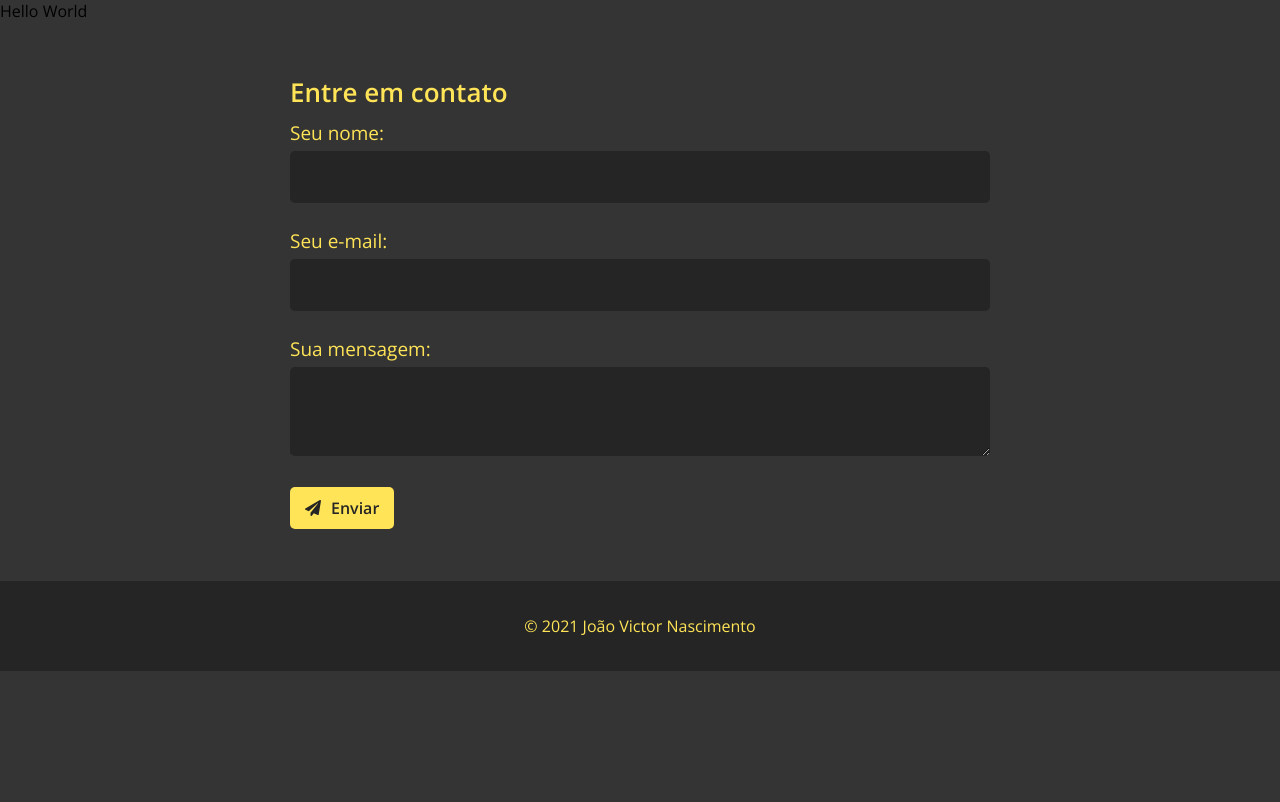
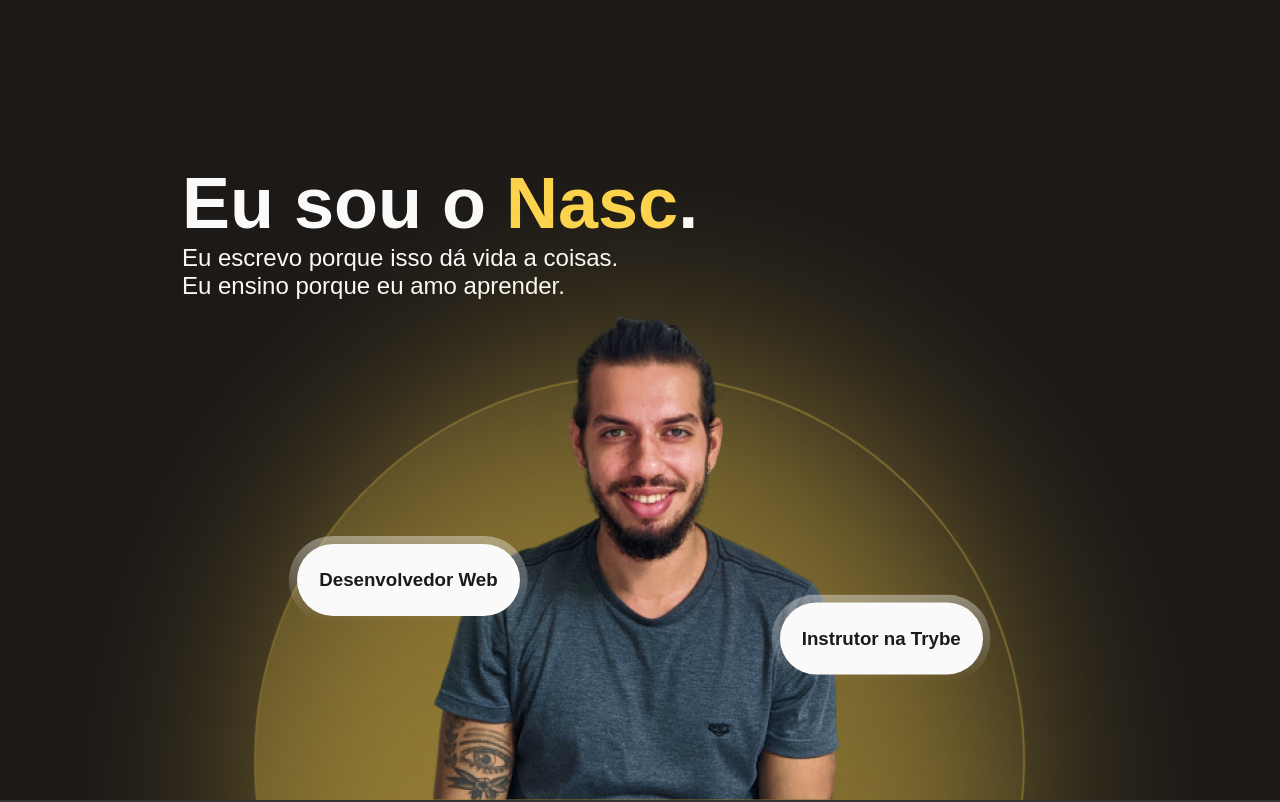
Before and after one commit to nascjoao/nascjoao.github.io, a Next.js app: page / in a window 1280 px wide. Shown: the top 802 px of the page. Built offline with nearby package versions, Linux system fonts and the light colour scheme.

Commit message:
feat: hero section

```diff
--- a/package.json
+++ b/package.json
@@ -12,6 +12,7 @@
     "lint": "next lint"
   },
   "dependencies": {
+    "@fontsource/inter": "^4.5.14",
     "dayjs": "^1.11.3",
     "emoji-picker-react": "^3.5.1",
     "next": "^12.2.0",
--- /dev/null
+++ b/src/components/Hero/Hero.module.css
@@ -0,0 +1,179 @@
+.container {
+  height: 100vh;
+  display: grid;
+  grid-template-rows: 1fr 1fr;
+  justify-items: center;
+  align-items: flex-end;
+  overflow: hidden;
+  padding: 0;
+  color: #FAFAFA;
+  background-color: #1C1917;
+  padding: 0 11.375rem;
+}
+
+.container h1 {
+  font-size: 4.5rem;
+}
+
+.container h1 span {
+  color: #FCD34D;
+}
+
+.container h2 {
+  font-size: 1.5rem;
+  font-weight: normal;
+}
+
+.container div:last-child {
+  position: relative;
+  display: flex;
+}
+
+.container div:first-child {
+  max-width: 57.375rem;
+  width: 100%;
+}
+
+.container div:last-child::before {
+  content: '';
+  width: 180%;
+  height: 180%;
+  background-color: #FCD34D;
+  position: absolute;
+  top: 100%;
+  left: 50%;
+  border-radius: 50%;
+  transform: translate(-50%, -50%);
+  filter: blur(100px);
+  z-index: 1;
+  opacity: 40%;
+}
+
+@keyframes spin {
+  0% {
+    rotate: 0;
+    opacity: 1;
+  } 50% {
+    opacity: .2;
+    rotate: 360deg;
+  } 100% {
+    rotate: 720deg;
+    opacity: 1;
+  }
+}
+
+.container div:last-child::after {
+  content: '';
+  width: 180%;
+  height: 154.2%;
+  background: linear-gradient(transparent, #FCD34D);
+  border: 2px solid #FCD34D;
+  animation: spin 10s infinite linear;
+  position: absolute;
+  top: 15%;
+  left: -40%;
+  border-radius: 50%;
+  z-index: 1;
+}
+
+.container div:last-child img {
+  z-index: 2;
+  display: block;
+  position: relative;
+  max-height: 31.25rem;
+  height: 100%;
+}
+
+@keyframes levitation {
+  from {
+    transform: translateY(0%);
+  } to {
+    transform: translateY(30%);
+  }
+}
+
+.container div:last-child h3 {
+  background-color: #FAFAFA;
+  color: #1C1917;
+  padding: 1.5625rem 1.375rem;
+  width: fit-content;
+  border-radius: 100px;
+  z-index: 2;
+  position: absolute;
+  top: 45%;
+  left: -30%;
+  animation: levitation 5s infinite alternate linear;
+}
+
+.container div:last-child h3 + h3 {
+  left: unset;
+  top: 60%;
+  right: -30%;
+  animation-direction: alternate-reverse;
+}
+
+.container div:last-child h3::before {
+  content: '';
+  width: calc(100% + 1rem);
+  height: calc(100% + 1rem);
+  background: linear-gradient(#FAFAFA, transparent);
+  position: absolute;
+  top: 50%;
+  left: 50%;
+  border-radius: 100px;
+  transform: translate(-50%, -50%);
+  z-index: -2;
+  opacity: 40%;
+}
+
+@media screen and (max-width: 890px) {
+  .container {
+    padding: 0 1.25rem;
+  }
+
+  .container div:first-child {
+    text-align: center;
+  }
+}
+
+@media screen and (max-width: 790px) {
+  .container div:last-child img {
+    max-height: 25rem;
+  }
+
+  .container div:last-child h3 {
+    font-size: .875rem;
+  }
+}
+
+@media screen and (max-width: 635px) {
+  .container div:last-child h3 {
+    left: -10%;
+  }
+
+  .container div:last-child h3 + h3 {
+    right: -10%;
+  }
+}
+
+@media screen and (max-width: 595px) {
+  .container h1 {
+    font-size: 2.5rem;
+  }
+
+  .container h2 {
+    font-size: 1rem;
+  }
+}
+
+@media screen and (max-width: 375px) {
+  .container div:last-child h3 {
+    top: 55%;
+    left: 0;
+  }
+
+  .container div:last-child h3 + h3 {
+    top: 70%;
+    right: 3%;
+  }
+}
--- /dev/null
+++ b/src/components/Hero/index.tsx
@@ -0,0 +1,20 @@
+import Image from "next/image";
+import nascImage from '../../assets/images/nasc.png';
+import styles from './Hero.module.css';
+
+export default function Hero() {
+  return (
+    <section className={styles.container}>
+      <div>
+        <h1>Eu sou o <span>Nasc</span>.</h1>
+        <h2>Eu escrevo porque isso dá vida a coisas.<br />
+      Eu ensino porque eu amo aprender.</h2>
+      </div>
+      <div>
+        <img src={nascImage.src} alt="João Nasc sorrindo" />
+        <h3>Desenvolvedor Web</h3>
+        <h3>Instrutor na Trybe</h3>
+      </div>
+    </section>
+  )
+}
--- a/src/pages/_app.tsx
+++ b/src/pages/_app.tsx
@@ -1,5 +1,6 @@
 import '../styles/style.css'
 import type { AppProps } from 'next/app'
+import '@fontsource/inter/variable-full.css'
 
 export default function MyApp({ Component, pageProps }: AppProps) {
   return (
--- a/src/pages/index.tsx
+++ b/src/pages/index.tsx
@@ -1,13 +1,11 @@
 import Head from 'next/head'
 import Form from '../components/Form'
+import Hero from '../components/Hero'
 
 export default function Home() {
   return (
     <>
     <Head>
-      <link rel="preconnect" href="https://fonts.googleapis.com" />
-      <link rel="preconnect" href="https://fonts.gstatic.com" crossOrigin="true" />
-      <link href="https://fonts.googleapis.com/css2?family=Open+Sans:wght@400;600&display=swap" rel="stylesheet" />
       <meta charSet="UTF-8" />
       <meta name="viewport" content="width=device-width, initial-scale=1.0"/>
       <link rel="shortcut icon" href="https://ik.imagekit.io/joaonasc/joaonascdev/favicon_MNmtMFvcD.png"
@@ -44,7 +42,7 @@ export default function Home() {
       <title>João Nasc | Desenvolvedor Web</title>
     </Head>
     <main>
-      Hello World
+      <Hero />
       <section id="contact">
         <div className="content">
           <h2>Entre em contato</h2>
--- a/src/styles/style.css
+++ b/src/styles/style.css
@@ -5,7 +5,7 @@
   margin: 0;
   padding: 0;
   box-sizing: border-box;
-  font-family: 'Open Sans', sans-serif;
+  font-family: 'InterVariable', sans-serif;
   -webkit-tap-highlight-color: transparent;
   scroll-behavior: smooth;
 }
```
Also changed, not shown: src/assets/images/nasc.png (added), 1 other file (tests, documents, lock files or other folders).
